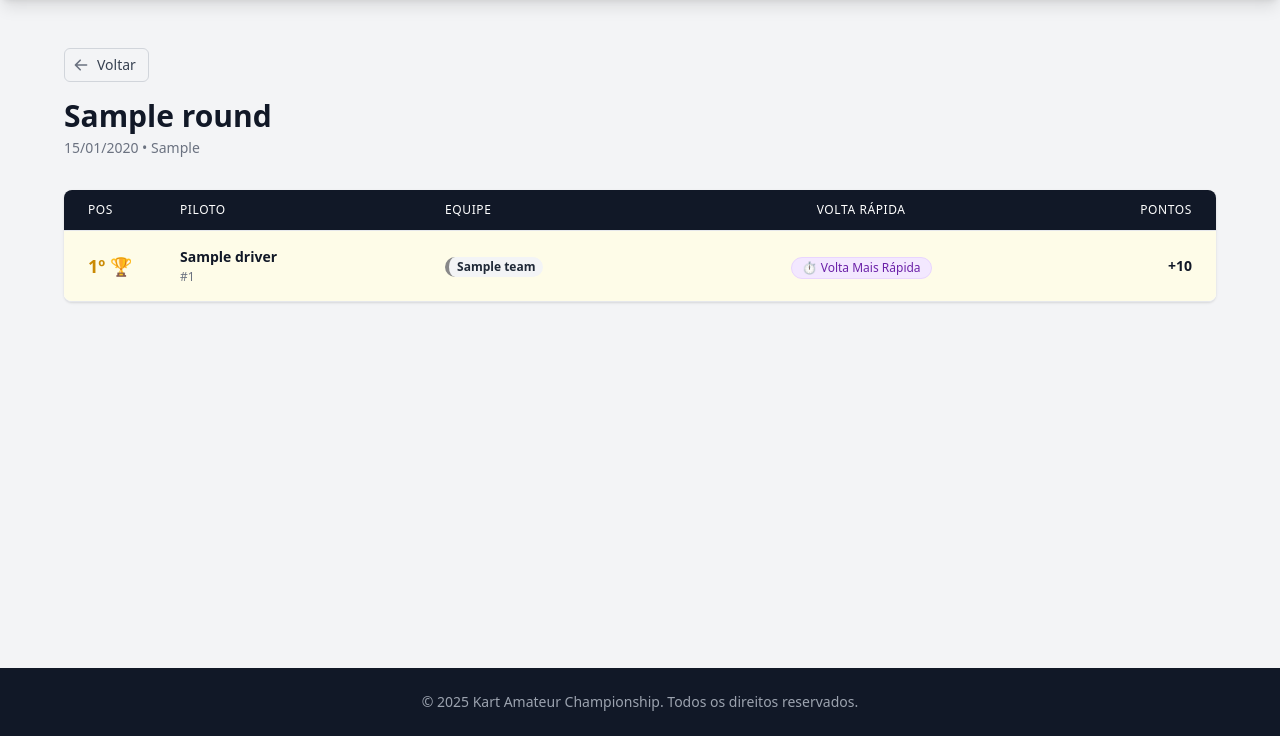
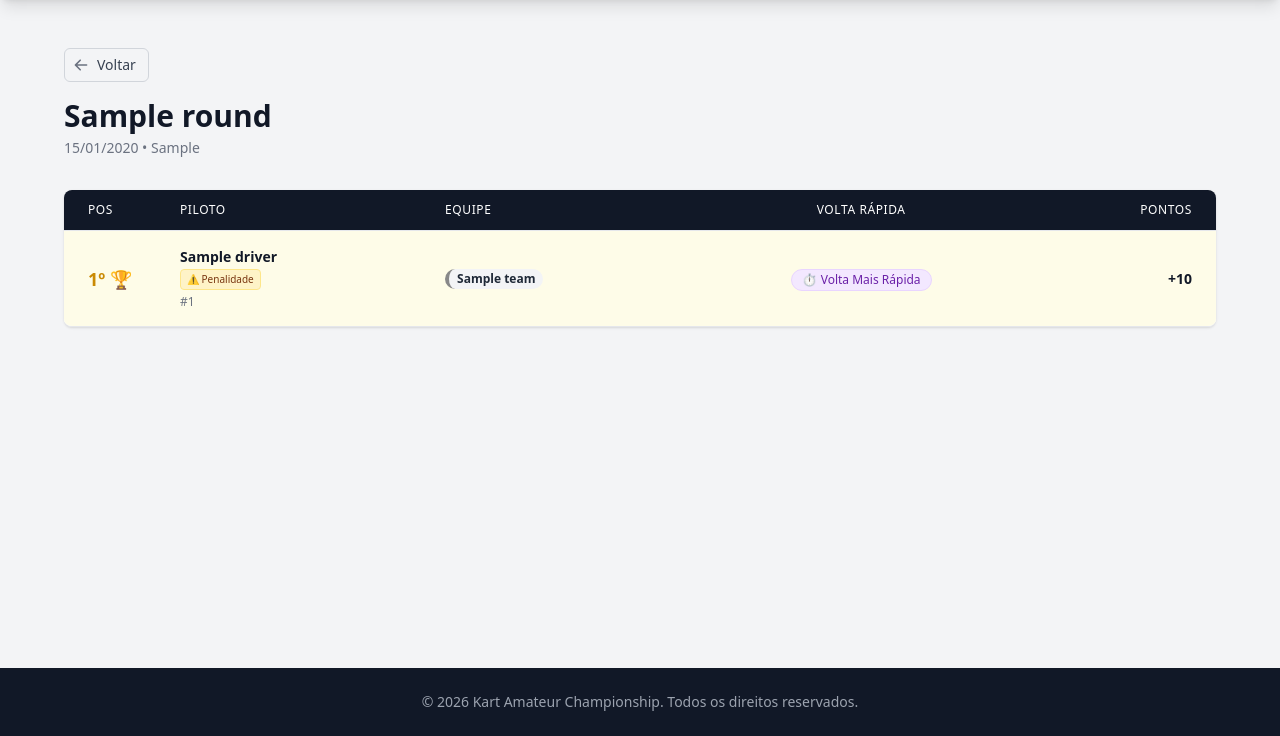
Before and after one commit to jailsonmendesjr/kart-championship, a Django app: page /season/1/round/1/ in a window 1280 px wide. Shown: the part 64-800 px from the top of the page. Run offline with Django 4.2, Linux system fonts and the light colour scheme; tables that the repository leaves empty hold one stand-in row (values such as "Sample post"); some libraries are stand-ins or nearby versions.

Commit message:
tag Penalidade no ranking das etapas

```diff
--- a/templates/base.html
+++ b/templates/base.html
@@ -58,7 +58,7 @@
 
     <footer class="bg-gray-900 text-gray-400 py-6 mt-auto">
         <div class="max-w-7xl mx-auto px-4 text-center text-sm">
-            <p>&copy; 2025 Kart Amateur Championship. Todos os direitos reservados.</p>
+            <p>&copy; 2026 Kart Amateur Championship. Todos os direitos reservados.</p>
         </div>
     </footer>
 
--- a/templates/championship/round_detail.html
+++ b/templates/championship/round_detail.html
@@ -78,25 +78,29 @@
                                                 {{ result.entry.driver.name }}
                                             </div>
 
-                                            {% if result.status == 'DNS' %}
-                                                <div class="mt-0.5">
+                                            <div class="mt-0.5 flex flex-wrap gap-1">
+                                                {% if result.status == 'DNS' %}
                                                     <span class="inline-flex items-center px-1.5 py-0.5 rounded text-[10px] font-medium bg-red-100 text-red-800">
                                                         Não Participou
                                                     </span>
-                                                </div>
-                                            {% elif result.status == 'DNF' %}
-                                                <div class="mt-0.5">
+                                                {% elif result.status == 'DNF' %}
                                                     <span class="inline-flex items-center px-1.5 py-0.5 rounded text-[10px] font-medium bg-orange-100 text-orange-800">
                                                         Não Concluiu
                                                     </span>
-                                                </div>
-                                            {% endif %}
+                                                {% endif %}
 
-                                            <div class="text-xs text-gray-500 md:hidden flex items-center mt-1">
+                                                {% if result.has_penalty %}
+                                                    <span class="inline-flex items-center px-1.5 py-0.5 rounded text-[10px] font-medium bg-amber-100 text-amber-900 border border-amber-200" title="{{ result.penalty_reason|default:'Punição aplicada pela organização' }}">
+                                                        ⚠️ Penalidade
+                                                    </span>
+                                                {% endif %}
+                                            </div>
+
+                                            <div class="text-xs text-gray-500 md:hidden flex items-center mt-1.5">
                                                 {{ result.entry.team.name }} • #{{ result.entry.car_number|default:"--" }}
                                             </div>
 
-                                            <div class="hidden md:block text-xs text-gray-500 mt-0.5">
+                                            <div class="hidden md:block text-xs text-gray-500 mt-1">
                                                 #{{ result.entry.car_number|default:"--" }}
                                             </div>
                                         </div>
```
